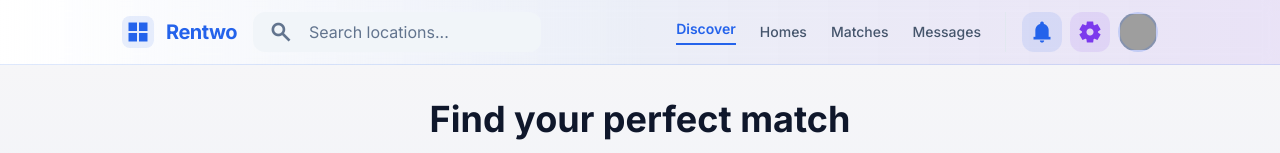
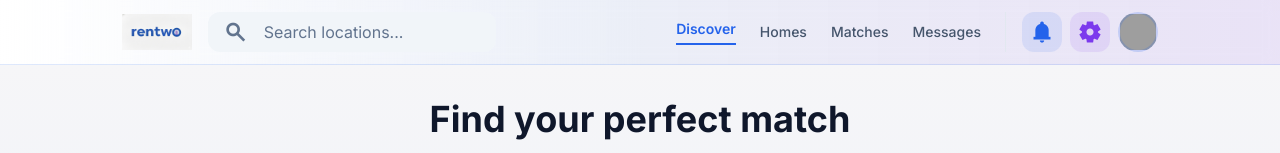
Before and after one commit to pedroevaristo17/Rentwo, a React (Vite) app in the folder rentwo/: page /swipe in a window 1280 px wide. Shown: the top 153 px of the page. Built offline with nearby package versions, Linux system fonts and the light colour scheme; no server answers; grey boxes are pictures that could not be loaded.

Commit message:
Logo (incompleta)

```diff
--- a/rentwo/src/components/TopNav.jsx
+++ b/rentwo/src/components/TopNav.jsx
@@ -1,6 +1,7 @@
 import { NavLink } from "react-router-dom";
 import { useContext } from "react";
 import { AppContext } from "../store/AppProvider";
+import rentwoLogo from "../assets/rentwo-logo.png"
 
 export default function TopNav() {
   const { state } = useContext(AppContext);
@@ -15,12 +16,7 @@ export default function TopNav() {
       <div className="mx-auto max-w-[1100px] px-4 lg:px-8 py-3 flex items-center gap-4">
         <div className="flex items-center gap-4 min-w-0">
           <div className="flex items-center gap-3 shrink-0">
-            <div className="size-8 flex items-center justify-center bg-primary/10 rounded-lg">
-              <span className="material-symbols-outlined text-primary text-2xl">
-                grid_view
-              </span>
-            </div>
-            <h2 className="text-primary text-xl font-bold tracking-tight">Rentwo</h2>
+            <img src={rentwoLogo} alt="Rentwo" className="h-9 w-auto object-contain"/>
           </div>
 
           <label className="hidden md:flex flex-col min-w-40 h-10 max-w-72">
```
Also changed, not shown: rentwo/src/assets/rentwo-logo.png (added).
